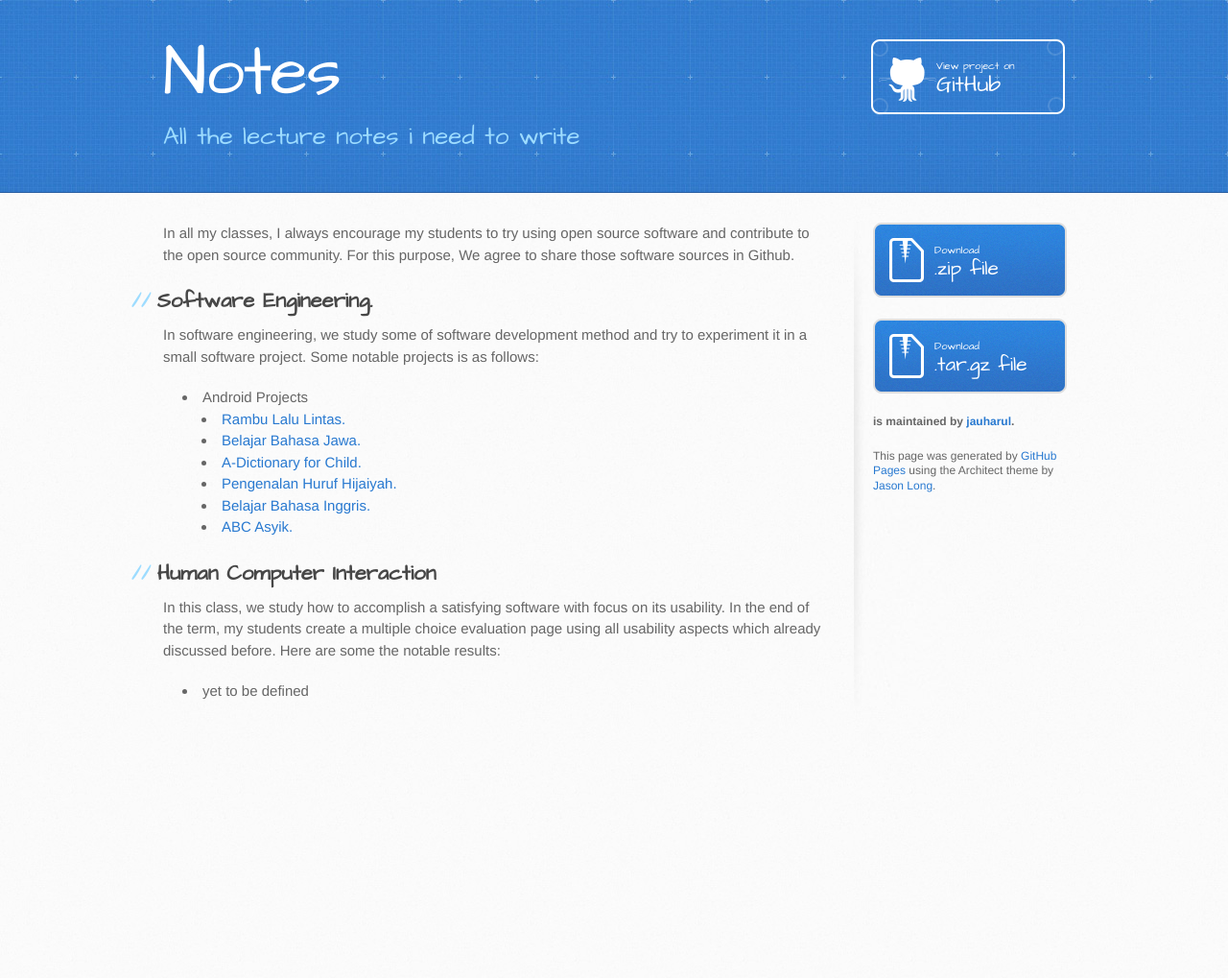
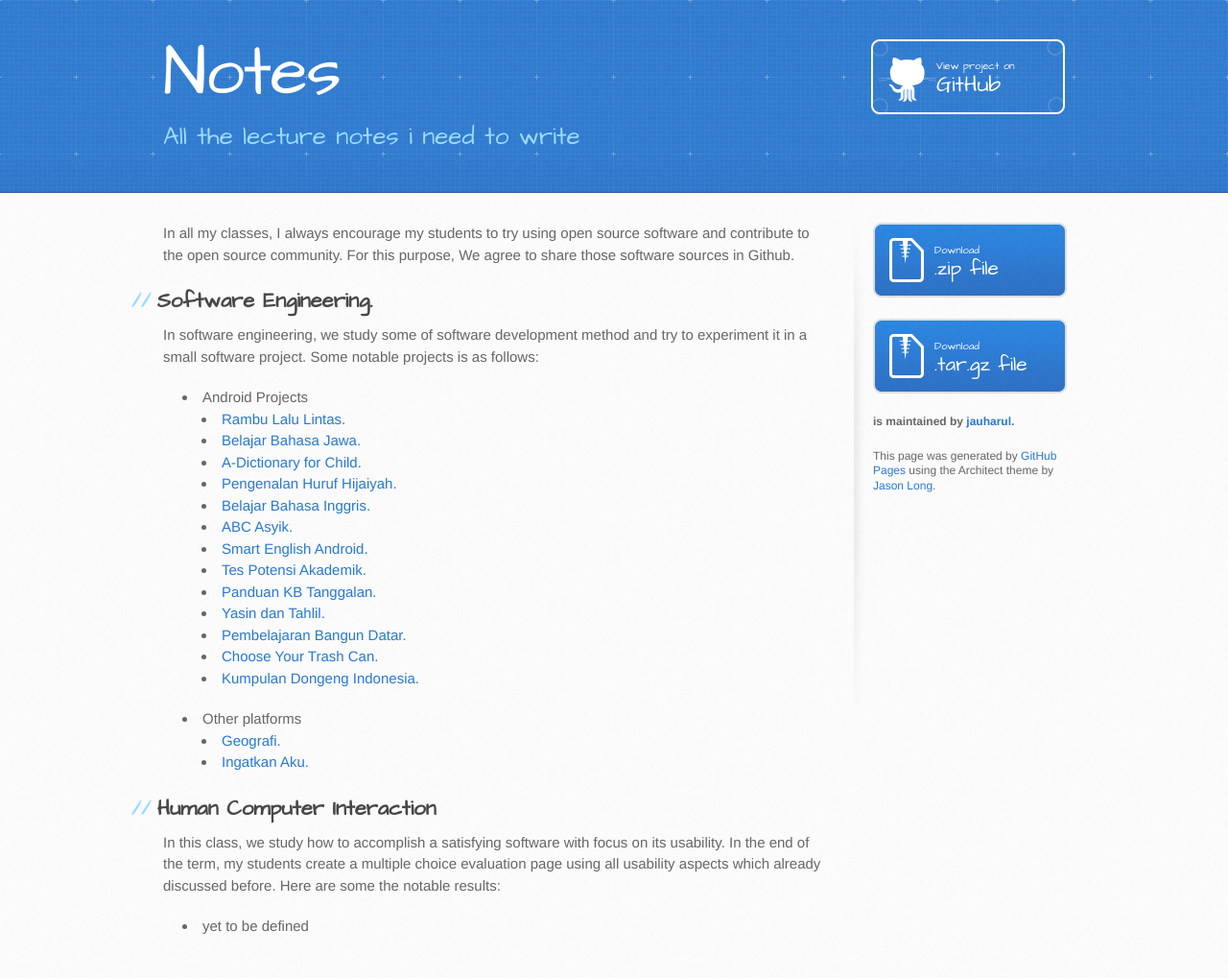
Before and after one commit to jauharul/notes, a Jekyll site: the page built from index.html, in a window 1280 px wide. Shown: the whole page at 96% size. Built offline with Jekyll 4.4.1, drawn with Linux system fonts in a browser that asks for light colours; before the commit the page ends 900 px from its top, so only the background shows below that.

Commit message:
update SE project list

```diff
--- a/index.html
+++ b/index.html
@@ -9,11 +9,24 @@ title: Jauharul's Notes
   <li>Android Projects<br />
     <ul>
       <li><a href="http://github.com/sarryPTI10D">Rambu Lalu Lintas.</a></li>
-      <li><a href="http://github.com/gengsu">Belajar Bahasa Jawa.</a></li>
+      <li><a href="http://github.com/gengsu/project_rpl">Belajar Bahasa Jawa.</a></li>
       <li><a href="http://github.com/libberty">A-Dictionary for Child.</a></li>
-      <li><a href="http://github.com/vivanekowicaksono">Pengenalan Huruf Hijaiyah.</a></li>
-      <li><a href="http://github.com/wildan-maulana">Belajar Bahasa Inggris.</a></li>
-      <li><a href="http://github.com/segaf">ABC Asyik.</a></li>
+      <li><a href="http://github.com/VivanEkoWicaksono/Pengenalan-Huruf-Hijaiyah">Pengenalan Huruf Hijaiyah.</a></li>
+      <li><a href="http://github.com/wildan-maulana/Program-Belajar-Bahasa-Ingris">Belajar Bahasa Inggris.</a></li>
+      <li><a href="http://github.com/aerosurudoi/ABC-Asyik">ABC Asyik.</a></li>
+      <li><a href="http://github.com/Mardiansya/Smart-English-Andorid--SEA-">Smart English Android.</a></li>
+      <li><a href="http://github.com/Rumah-RPL/TPA-Mobile-Android">Tes Potensi Akademik.</a></li>
+      <li><a href="http://github.com/RPLKEL5PTIOFFC2010/Final-Project">Panduan KB Tanggalan.</a></li>
+      <li><a href="http://github.com/Yasiin/Yasiin-dan-Tahlil">Yasin dan Tahlil.</a></li>
+      <li><a href="http://github.com/lalitya/Belajar-Bangun-Datar">Pembelajaran Bangun Datar.</a></li>
+      <li><a href="http://github.com/dandy-j/Choose_Ur_Trashcan">Choose Your Trash Can.</a></li>
+      <li><a href="http://github.com/khoirudin">Kumpulan Dongeng Indonesia.</a></li>
+    </ul>
+  </li>
+  <li>Other platforms<br />
+    <ul>
+      <li><a href="http://github.com/rizadwiprayoga">Geografi.</a></li>
+      <li><a href="http://github.com/4MH/Ingatkan_Aku">Ingatkan Aku.</a></li>
     </ul>
   </li>
 </ul>
```
